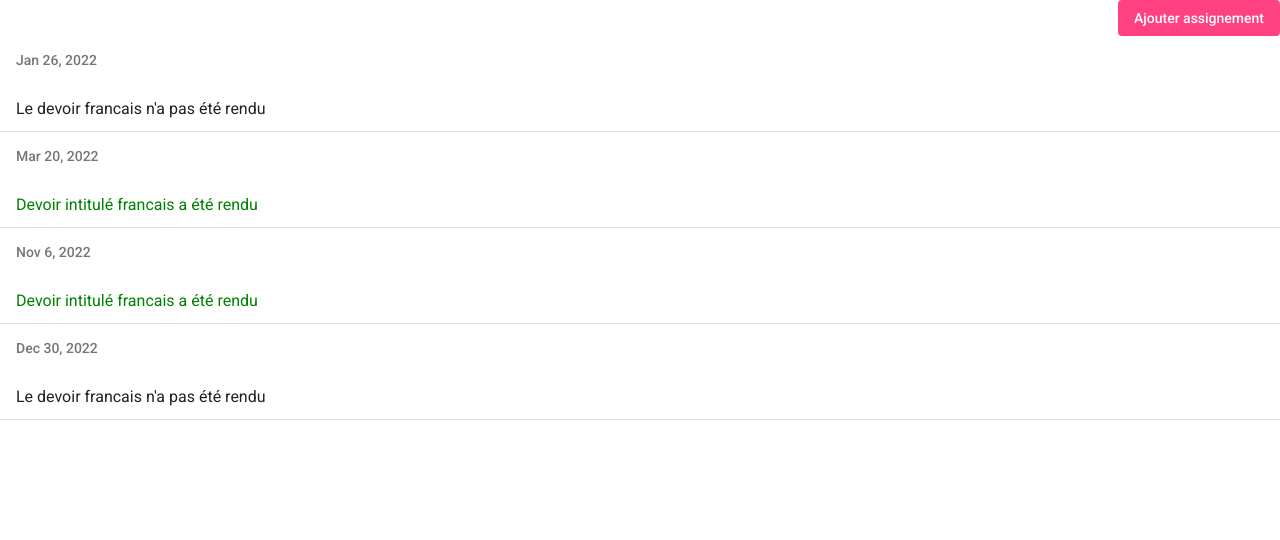
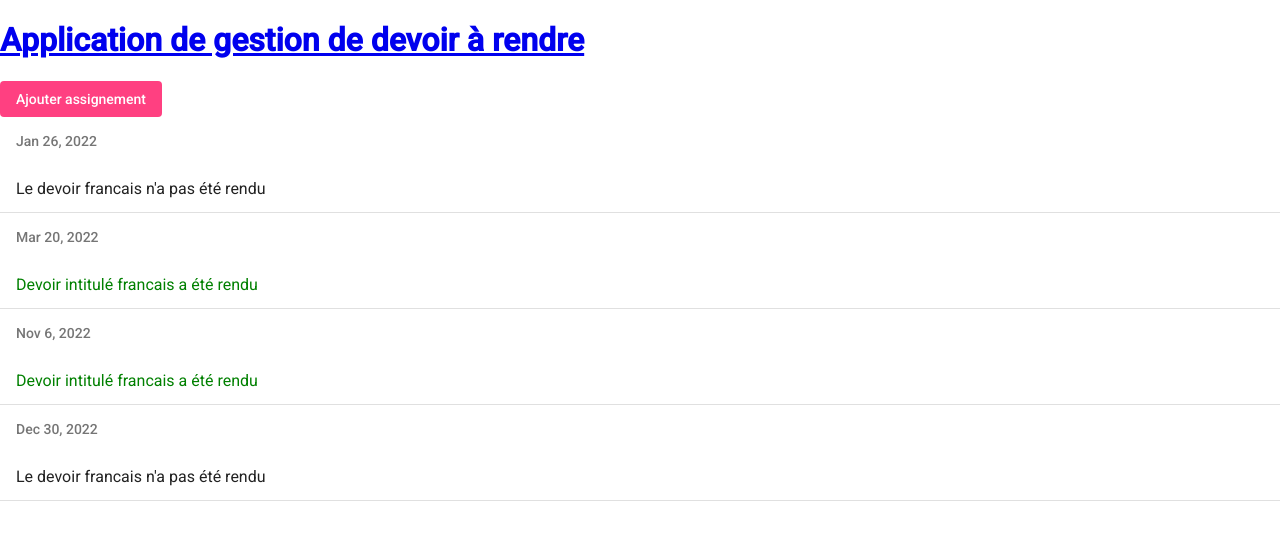
Before and after one commit to Quentin-creat/Angular-Buffa, an Angular app: page / in a window 1280 px wide. Shown: the top 540 px of the page. Built offline with nearby package versions, Linux system fonts and the light colour scheme.

Commit message:
routage addAssignement

```diff
--- a/src/app/app-routing.module.ts
+++ b/src/app/app-routing.module.ts
@@ -1,8 +1,13 @@
 import { NgModule } from '@angular/core';
-import { RouterModule, Routes } from '@angular/router';
+import { Routes, RouterModule } from '@angular/router';
+import { AddAssignmentComponent } from './assignements/add-assignment/add-assignment.component';
+import { AssignementsComponent } from './assignements/assignements.component';
 
-const routes: Routes = [];
-
+const routes: Routes = [
+  { path: 'home', component: AssignementsComponent },
+  { path: '', component: AssignementsComponent},
+  { path: 'add', component: AddAssignmentComponent }
+];
 @NgModule({
   imports: [RouterModule.forRoot(routes)],
   exports: [RouterModule]
--- a/src/app/app.component.html
+++ b/src/app/app.component.html
@@ -1 +1,5 @@
-<app-assignements></app-assignements>
+<h1>
+    <nav><a routerLink="/home">{{title}}</a></nav>
+</h1>
+
+<router-outlet></router-outlet>
--- a/src/app/app.component.ts
+++ b/src/app/app.component.ts
@@ -6,5 +6,5 @@ import { Component } from '@angular/core';
   styleUrls: ['./app.component.css']
 })
 export class AppComponent {
-  title = 'assignment-app';
+  title = 'Application de gestion de devoir à rendre';
 }
--- a/src/app/assignements/add-assignment/add-assignment.component.ts
+++ b/src/app/assignements/add-assignment/add-assignment.component.ts
@@ -1,4 +1,5 @@
 import { Component, EventEmitter, OnInit, Output } from '@angular/core';
+import { AssignmentsService } from 'src/app/shared/assignments.service';
 import { Assignement } from '../assignements.model';
 
 @Component({
@@ -7,13 +8,13 @@ import { Assignement } from '../assignements.model';
   styleUrls: ['./add-assignment.component.css']
 })
 export class AddAssignmentComponent implements OnInit {
-  @Output() nouvelAssigment = new EventEmitter<Assignement>();
-  nomDevoir:string = '';
+  nomDevoir: string = '';
   dateDeRendu!: Date;
 
-  constructor() { }
+  constructor(private assignementService: AssignmentsService) { }
 
   ngOnInit(): void {
+    console.log('add assignement');
   }
 
   onSubmit() {
@@ -22,8 +23,9 @@ export class AddAssignmentComponent implements OnInit {
     newAssignement.dateDeRendu = this.dateDeRendu;
     newAssignement.rendu = false;
 
-    //this.assignments.push(newAssignement);
-    this.nouvelAssigment.emit(newAssignement);
+    this.assignementService.addAssignement(newAssignement).subscribe(message => {
+      console.log(message);
+    })
   }
 
 }
--- a/src/app/assignements/assignements.component.html
+++ b/src/app/assignements/assignements.component.html
@@ -1,5 +1,9 @@
-<main class="container" *ngIf="!formVisible">
-    <button class="ajouterBtn" mat-flat-button color="accent" (click)="onAddAssignementBtnClick()">Ajouter assignement</button>
+<main class="container">
+    <div>
+        <a [routerLink]="['/add']">
+            <button class="ajouterBtn" mat-flat-button color="accent">Ajouter assignement</button></a>
+    </div>
+
     <mat-list *ngFor="let assignment of assignments; let indexOfelement=index;">
         <h3 mat-subheader>{{assignment.dateDeRendu | date}}</h3>
         <mat-list-item (click)="assignmentClique(assignment)">
@@ -14,5 +18,3 @@
     </mat-list>
     <app-assignment-detail [assignementTransmis]="assignementSelectionne"></app-assignment-detail>
 </main>
-
-<app-add-assignment (nouvelAssigment)="onNouvelAssignement($event)" *ngIf="formVisible"></app-add-assignment>
--- a/src/app/assignements/assignements.component.ts
+++ b/src/app/assignements/assignements.component.ts
@@ -30,12 +30,4 @@ export class AssignementsComponent implements OnInit {
   onAddAssignementBtnClick() {
     this.formVisible = true;
   }
-
-  onNouvelAssignement(event: Assignement) {
-    this.assignementsService.addAssignement(event).subscribe(message => {
-      console.log(message);
-    })
-    this.formVisible = false;
-    this.assignementSelectionne = null;
-  }
 }
--- a/src/app/shared/assignments.service.ts
+++ b/src/app/shared/assignments.service.ts
@@ -1,6 +1,7 @@
 import { Injectable } from '@angular/core';
 import { Assignement } from '../assignements/assignements.model';
 import { Observable, of } from 'rxjs';
+import { LoggingService } from './logging.service';
 
 @Injectable({
   providedIn: 'root'
@@ -28,7 +29,7 @@ export class AssignmentsService {
   }]
 
 
-  constructor() { }
+  constructor(private loggingService: LoggingService) { }
 
   getAssignements():Observable<Assignement[]> {
     return of(this.assignments);
@@ -36,6 +37,7 @@ export class AssignmentsService {
 
   addAssignement(assignement: Assignement): Observable<string> {
     this.assignments.push(assignement);
+    this.loggingService.log(assignement.nom, 'ajouté');
     return of("Assignement service : Assignement ajouté");
   }
 
@@ -43,11 +45,14 @@ export class AssignmentsService {
     let pos = this.assignments.indexOf(assignement);
     this.assignments.splice(pos,1);
 
+    this.loggingService.log(assignement.nom, 'supprimé');
+
     return of("Assignement service : Assignement supprimé");
   }
 
   updateAssignement(assignement: Assignement):Observable<string> {
     assignement.rendu = true;
+    this.loggingService.log(assignement.nom, 'modifié');
     return of("Assignement service : Assignement modifié");
   }
 
--- /dev/null
+++ b/src/app/shared/logging.service.ts
@@ -0,0 +1,13 @@
+import { Injectable } from '@angular/core';
+
+@Injectable({
+  providedIn: 'root'
+})
+export class LoggingService {
+
+  constructor() { }
+
+  log(assignementName, action) {
+    console.log('Assignement ', assignementName, '', action);
+  }
+}
```
Also changed, not shown: src/app/app.module.ts (line endings or trailing spaces), 1 other file (tests, documents, lock files or other folders).
